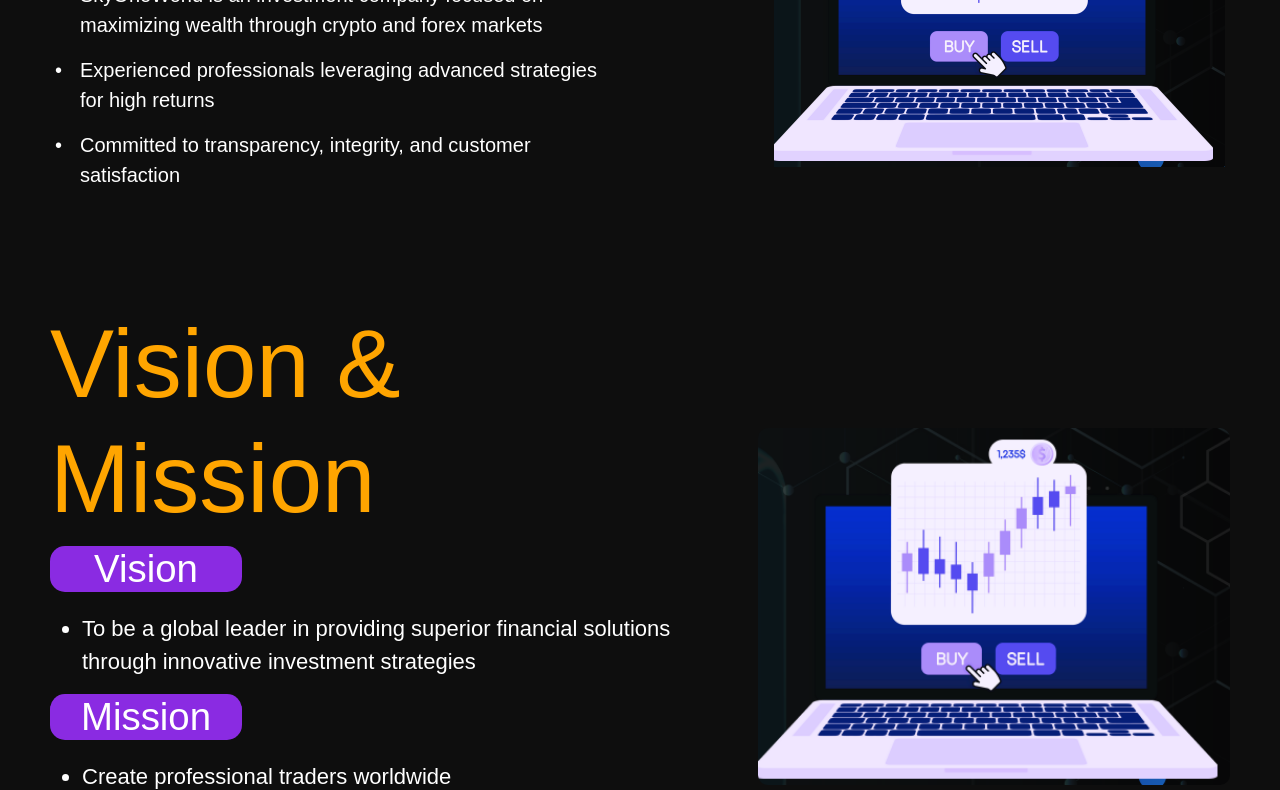
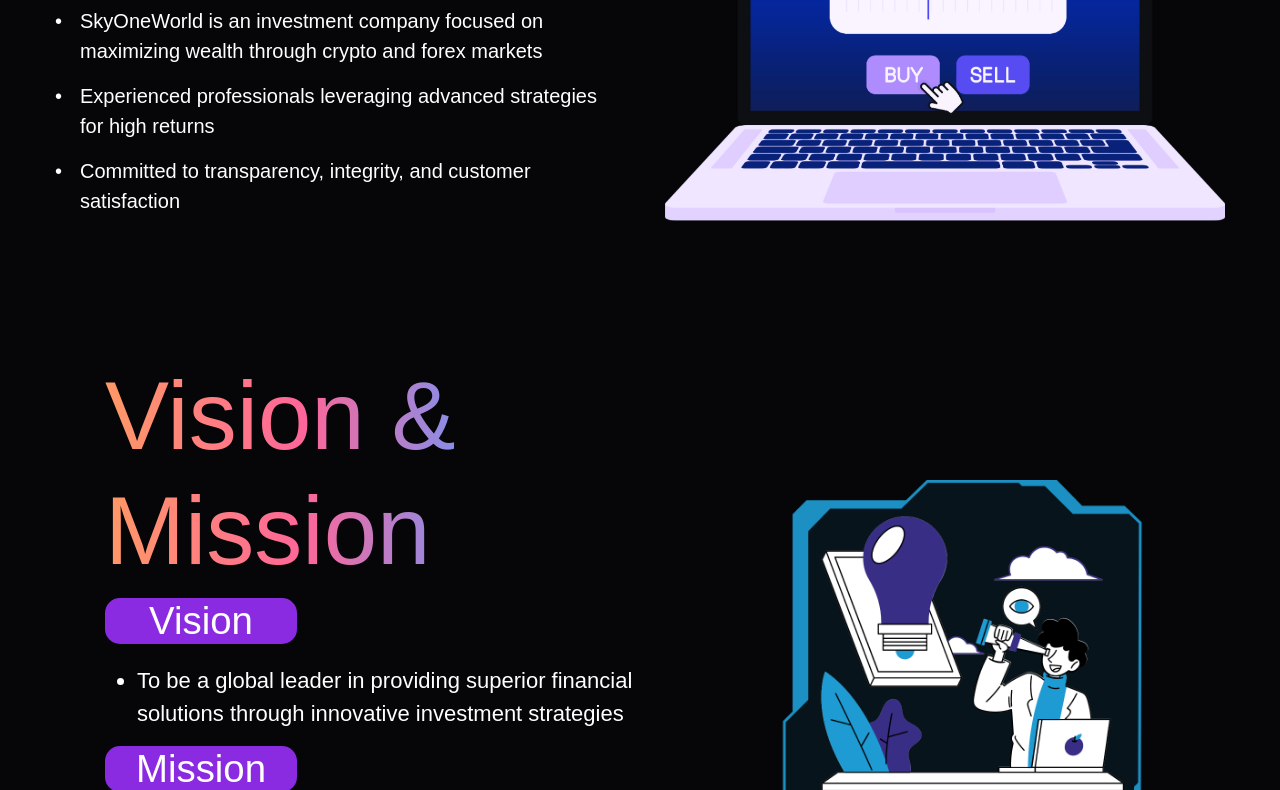
Before and after one commit to akash11508/skyoneworld, a plain HTML site: page index.html in a window 1280 px wide. Shown: the part 1073-1863 px from the top of the page. Drawn offline with nearby package versions, Linux system fonts and the light colour scheme; a web font is replaced by a local one.

Commit message:
add images

```diff
--- a/css/index.css
+++ b/css/index.css
@@ -11,6 +11,7 @@ body {
   /* font-family:nike combat stencil!important; */
   background: var(--bodyColor);
   background: var(--navBackground) !important;
+
 }
 a {
   text-decoration: none;
@@ -340,7 +341,7 @@ a {
 .aboutHeader {
   font-size: 6rem;
   margin-bottom: 10px;
-  color: #ffa500;
+  /* color: #ffa500; */
 }
 .aboutSubHeaders {
   font-size: 2.4rem;
@@ -407,7 +408,9 @@ a {
 }
 
 /* vision and mission  */
-
+.mission{
+  background: var(--navBackground);
+}
 .vision-mission {
   /* background-color: #1a1a2e; */
   background: var(--navBackground);
@@ -470,7 +473,7 @@ a {
 .main-title {
   font-size: 4.5rem;
   font-weight: bold;
-  color: #ffa500;
+  /* color: #ffa500; */
   text-align: center;
   margin-bottom: 40px;
 }
@@ -821,7 +824,7 @@ a {
   color: var(--textPrimaryColor);
 }
 .cta-section {
-  margin-top: 40px;
+  /* margin-top: 40px; */
   text-align: center;
   /* background-color: rgba(255, 255, 255, 0.05); */
   border-radius: 15px;
@@ -1051,7 +1054,10 @@ a {
 }
 
 /* rewards */
+#rewards{
 
+  background:var(--navBackground);
+}
 .rewardCard {
   background: rgba(28, 28, 46, 0.8);
   border-radius: 20px;
--- a/css/root.css
+++ b/css/root.css
@@ -1,16 +1,16 @@
-:root{
+:root {
+  /* --navBackground:linear-gradient(90deg, #3D1E3E, #24394D); */
+  --navBackground: #060609;
 
-    /* --navBackground:linear-gradient(90deg, #3D1E3E, #24394D); */
-    --navBackground:#000000c4;
-    --textPrimaryColor:#fff;
-    --secoundaryTextColor:#000000;
-    --iconColor:#FF9966;
-    --textColor:#17171c;
-    --paraColor:rgba(255, 255, 255, 0.8);
+  --textPrimaryColor: #fff;
+  --secoundaryTextColor: #000000;
+  --iconColor: #ff9966;
+  --textColor: #17171c;
+  --paraColor: rgba(255, 255, 255, 0.8);
   --launchBtn: rgb(27 71 84) border-box;
-    --detailItem:2px 3px 1px #150f22, 1px 3px 6px #332552;
-    --tradingSpan: linear-gradient(to right, #FF9966, #FF6699, #6699FF, #66CCFF);
-    --commonSection:linear-gradient(
+  --detailItem: 2px 3px 1px #150f22, 1px 3px 6px #332552;
+  --tradingSpan: linear-gradient(to right, #ff9966, #ff6699, #6699ff, #66ccff);
+  --commonSection: linear-gradient(
     to right,
     rgb(193 41 13 / 40%),
     rgb(165 57 130 / 40%),
@@ -18,60 +18,62 @@
     rgb(38 111 161 / 40%),
     rgb(27 91 124 / 40%)
   );
-        --featureShadow:5px 2px 5px #636669,
-             1px 0px 6px #858a8f;
-        --textShadow:2px 2px 4px rgba(0,0,0,0.3);
-        --gradientColor:linear-gradient(to right, #ff6b6b, #4ecdc4, #45b7d1);
-    --navLinkHover:#1a1a2e;
-    --ethereum:#151C39;
-    --polygon:#21123A;
-    --bnb:#2E2510;
-    --avalanche:#310A0B;
-    --arbitrum:#081B27;
-    --optimism:#081B27;
+  --featureShadow: 5px 2px 5px #636669, 1px 0px 6px #858a8f;
+  --textShadow: 2px 2px 4px rgba(0, 0, 0, 0.3);
+  --gradientColor: linear-gradient(to right, #ff6b6b, #4ecdc4, #45b7d1);
+  --navLinkHover: #1a1a2e;
+  --ethereum: #151c39;
+  --polygon: #21123a;
+  --bnb: #2e2510;
+  --avalanche: #310a0b;
+  --arbitrum: #081b27;
+  --optimism: #081b27;
   /* --bodyColor:linear-gradient(90deg, #3D1E3E 0%, #1B1518 25%, #12161D 50%, #101315 75%, #24394D 100%); */
-    --bodyColor:#000000c4;
-    --buttonPrimary:#0F3650;
-    --secoundaryButton:linear-gradient(rgba(0, 0, 0, 1), rgba(0, 0, 0, 1)) padding-box, linear-gradient(to right, rgba(151, 71, 255, 1), rgba(252, 43, 90, 1)) border-box;
+  --bodyColor: #000000c4;
+  --buttonPrimary: #0f3650;
+  --secoundaryButton: linear-gradient(rgba(0, 0, 0, 1), rgba(0, 0, 0, 1))
+      padding-box,
+    linear-gradient(to right, rgba(151, 71, 255, 1), rgba(252, 43, 90, 1))
+      border-box;
   /* --textPrimaryColor: #ffffff; */
   --backgroundColor: #000000c4;
   --accentColor: #00ff9d;
   --gradientStart: #2b0e3a;
   --gradientEnd: #1a2a3a;
-    --featureIcon:#4ecdc4;
-    --detaileIcon:#08070d;
-    --formContainer:#161b22;
+  --featureIcon: #4ecdc4;
+  --detaileIcon: #08070d;
+  --formContainer: #161b22;
 }
 
 @font-face {
-    font-family: 'Mona sans';
-    src: url('./monasans/Mona-Sans-LightItalic.ttf') format('truetype');
+  font-family: "Mona sans";
+  src: url("./monasans/Mona-Sans-LightItalic.ttf") format("truetype");
   /* Add additional formats if available */
   font-weight: normal;
   font-style: normal;
 }
 @font-face {
-    font-family: 'Helvetica Neue';
-    src: url('./helvetica-neue/HelveticaNeueThinItalic.otf') format('opentype');
+  font-family: "Helvetica Neue";
+  src: url("./helvetica-neue/HelveticaNeueThinItalic.otf") format("opentype");
   /* Add additional formats if available */
   font-weight: normal;
   font-style: normal;
 }
 @font-face {
-    font-family: 'Helvetica';
-    src: url('./helvetica-255/helvetica-light-587ebe5a59211.ttf') format('truetype'),;
+  font-family: "Helvetica";
+  src: url("./helvetica-255/helvetica-light-587ebe5a59211.ttf")
+    format("truetype");
   /* Add additional formats if available */
   font-weight: normal;
   font-style: normal;
 }
 @font-face {
-    font-family: 'Arial';
-    src: url('./arial/ARIAL.TTF') format('truetype'),;
+  font-family: "Arial";
+  src: url("./arial/ARIAL.TTF") format("truetype");
   /* Add additional formats if available */
   font-weight: normal;
   font-style: normal;
 }
-
 
 /* .cryptoServices{
         font-size: 1.5rem!important;
@@ -90,22 +92,24 @@
     word-spacing: 2px!important;
 } */
 
-
 #preloader {
   position: fixed;
   top: 0;
   left: 0;
   width: 100%;
   height: 100%;
-  background: linear-gradient(to right, rgb(73,41,39), rgb(55,45,63), rgb(32,54,78));
-
+  background: linear-gradient(
+    to right,
+    rgb(73, 41, 39),
+    rgb(55, 45, 63),
+    rgb(32, 54, 78)
+  );
 
   /* background: linear-gradient(to right, rgb(219 118 99 / 40%), rgb(165 57 130 / 40%), rgb(94 110 193 / 40%), rgb(38 111 161 / 40%), rgb(27 91 124 / 40%)); */
   z-index: 9999;
   display: flex;
   justify-content: center;
   align-items: center;
-
 }
 /* .loader {
   width: 100%;
@@ -132,7 +136,7 @@
   height: 30px;
   width: 30px;
   border-radius: 50%;
-  background: #66A5FF;
+  background: #66a5ff;
   animation: loading-bounce 0.5s ease-in-out infinite alternate;
 }
 
@@ -168,16 +172,12 @@
 
 @keyframes loading-step {
   0% {
-    box-shadow: 0 10px 0 rgba(0, 0, 0, 0),
-            0 10px 0 #f2f2f2,
-            -35px 50px 0 #f2f2f2,
-            -70px 90px 0 #f2f2f2;
+    box-shadow: 0 10px 0 rgba(0, 0, 0, 0), 0 10px 0 #f2f2f2,
+      -35px 50px 0 #f2f2f2, -70px 90px 0 #f2f2f2;
   }
 
   100% {
-    box-shadow: 0 10px 0 #f2f2f2,
-            -35px 50px 0 #f2f2f2,
-            -70px 90px 0 #f2f2f2,
+    box-shadow: 0 10px 0 #f2f2f2, -35px 50px 0 #f2f2f2, -70px 90px 0 #f2f2f2,
       -70px 90px 0 rgba(0, 0, 0, 0);
   }
 }
--- a/index.html
+++ b/index.html
@@ -145,12 +145,17 @@
 
     <!-- About -->
 
-    <section class="about-section" id="about">
+    <section class="about-section" id="about"  data-aos="fade-up"
+            data-aos-anchor-placement="top-bottom"
+            data-aos-easing="linear"
+            data-aos-delay="300"
+            data-aos-offset="0"
+            data-aos-once="true">
       <div class="container">
         <div class="aboutus">
           <div class="content">
-            <h1 class="aboutHeader">About Us</h1>
-            <h2 class="aboutSubHeaders">About SkyOneWorld</h2>
+            <h1 class="aboutHeader highlight">About Us</h1>
+            <h2 class="aboutSubHeaders">About <span class="highlight">SkyOneWorld</span></h2>
             <ul>
               <li>
                 SkyOneWorld is an investment company focused on maximizing
@@ -166,7 +171,7 @@
             </ul>
           </div>
           <div class="image">
-            <img src="./images/image.png" alt="Trader illustration" />
+            <img src="./images/about.png" alt="Trader illustration" />
           </div>
         </div>
       </div>
@@ -174,9 +179,11 @@
 
     <!-- vision and mission -->
 
-    <section class="vision-mission">
-      <div class="content">
-        <h1 class="aboutHeader">Vision & Mission</h1>
+    <section class="mission">
+      <div class="container">
+        <div class="vision-mission">
+   <div class="content">
+        <h1 class="aboutHeader highlight">Vision & Mission</h1>
 
         <div class="vision">
           <h2 class="aboutSubHeader">Vision</h2>
@@ -201,14 +208,32 @@
       </div>
 
       <div class="image-container">
-        <img src="./images/image.png" alt="Trader illustration" />
+        <img src="./images/vision.png" alt="Trader illustration" />
       </div>
+        </div>
+
+      </div>
+
     </section>
 
     <!-- why-choose -->
 
-    <div class="sky-one-world">
-      <p class="main-title">Why Choose SkyOneWorld ?</p>
+
+
+    <!-- replicateSection -->
+    <section
+      class="why-choose-section"
+      data-aos="fade-right"
+      data-aos="fade-up"
+      data-aos-anchor-placement="top-bottom"
+      data-aos-easing="linear"
+      data-aos-delay="900"
+      data-aos-offset="0"
+      data-aos-once="true"
+    >
+      <div class="container">
+         <div class="sky-one-world">
+      <p class="main-title highlight">Why Choose SkyOneWorld ?</p>
       <div class="features-containers">
         <div class="feature-card">
           <div class="icon-wrapper">
@@ -252,20 +277,7 @@
         </div>
       </div>
     </div>
-
-    <!-- replicateSection -->
-    <section
-      class="why-choose-section"
-      data-aos="fade-right"
-      data-aos="fade-up"
-      data-aos-anchor-placement="top-bottom"
-      data-aos-easing="linear"
-      data-aos-delay="900"
-      data-aos-offset="0"
-      data-aos-once="true"
-    >
-      <div class="container">
-        <h1 class="section-title">
+        <!-- <h1 class="section-title">
           Why Choose
           <span class="highlight">SkyOneWorld</span>
           ?
@@ -334,7 +346,7 @@
               a variety of assets within the crypto and forex markets.
             </p>
           </div>
-        </div>
+        </div> -->
       </div>
     </section>
     <!-- volumesection -->
```
Also changed, not shown: images/about.png (added), images/image.png (deleted), images/image_2024_08_22T04_27_38_320Z.png (added), images/sky one images 2.png (added), images/vision.png (added). Lines whose indentation alone changed are shown as unchanged.
